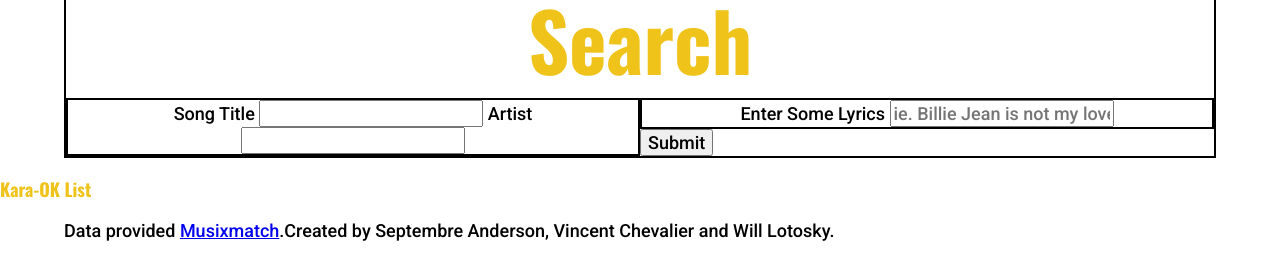
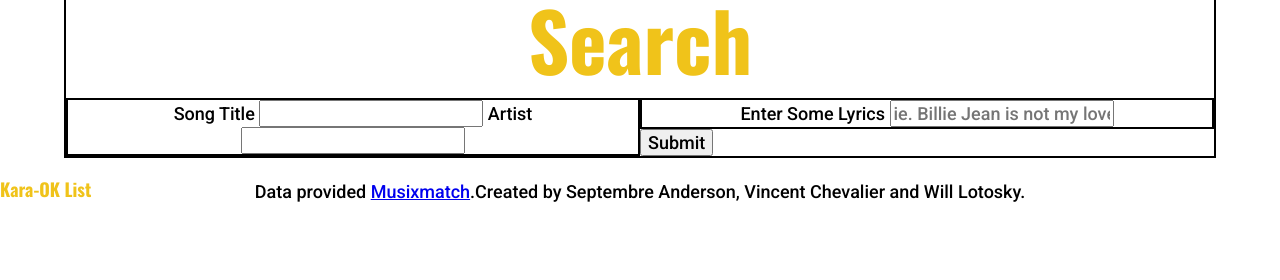
Before and after one commit to TCLDC/Kara-OK, a website: page index.html in a window 1280 px wide. Shown: the part 406-686 px from the top of the page. Drawn offline with nearby package versions, Linux system fonts and the light colour scheme.

Commit message:
modified .js if/else, event listener, html footer, scss footer

```diff
--- a/dev/scripts/main.js
+++ b/dev/scripts/main.js
@@ -45,7 +45,7 @@ karaOK.eventHandlers = function () {
 
 	// 1. Receive user input.
 		$('form').on('submit', function(event) {
-		$.fn.fullpage.moveTo(3);
+
 		event.preventDefault();
 		var userTrackName = $('.trackName').val();
 		var userArtistName = $('.artistName').val();
@@ -147,9 +147,10 @@ karaOK.getSongInfo = function (track, artist, lyrics) {
 		var trackList = result.message.body.track_list
 
 		if (trackList.length === 0) {
-			alert("That's not a valid song choice. Please try again.")
+			alert("That's not a valid song choice. Please try again.");
 		} else {
 		trackList.forEach(function(track) {
+				$.fn.fullpage.moveTo(3);
 
 				var galleryUnit = $('<li>').addClass('galleryUnit');
 
--- a/dev/styles/styles.scss
+++ b/dev/styles/styles.scss
@@ -145,3 +145,15 @@ p.trName{
 section.results .wrapper {
 	position: relative;
 }
+
+.firebasePlaylist{
+	position: relative;
+}
+
+footer{
+	position: absolute;
+	bottom: 0;
+	width: 100%;
+	margin: 0 auto;
+	text-align: center;
+}
--- a/index.html
+++ b/index.html
@@ -16,7 +16,7 @@
 							<h2>Keep Your Karaoke Clean!</h2>
 						</div>
 				<div class="iconHolder">
-					<i class="fa fa-angle-down fa-3x" d="scrollDownToForm" aria-hidden="true"></i>
+					<i class="fa fa-angle-down fa-3x" id="scrollDownToForm" aria-hidden="true"></i>
 				</div>
 			</div>
 		</header>
@@ -68,16 +68,12 @@
 			<ul class="safePlayList">
 				<!--song selections get added dynamically-->
 			</ul>
-		</section>
-
-		<section>
-			<footer class="section" data-anchor="slide6">
+			<footer>
 				<div class="wrapper">
 					<p>Data provided <a href="https://www.musixmatch.com/">Musixmatch</a>.Created by Septembre Anderson, Vincent Chevalier and Will Lotosky.</p>
 				</div>
 			</footer>
 		</section>
-
 	</div><!--fullpage id for fullpage.js-->
 	<script src="https://www.gstatic.com/firebasejs/4.1.1/firebase.js"></script>
     <script src="https://code.jquery.com/jquery-3.2.1.min.js" integrity="sha256-hwg4gsxgFZhOsEEamdOYGBf13FyQuiTwlAQgxVSNgt4=" crossorigin="anonymous"></script>
--- a/public/styles/style.css
+++ b/public/styles/style.css
@@ -242,3 +242,13 @@ p.trName {
 
 section.results .wrapper {
   position: relative; }
+
+.firebasePlaylist {
+  position: relative; }
+
+footer {
+  position: absolute;
+  bottom: 0;
+  width: 100%;
+  margin: 0 auto;
+  text-align: center; }
```
